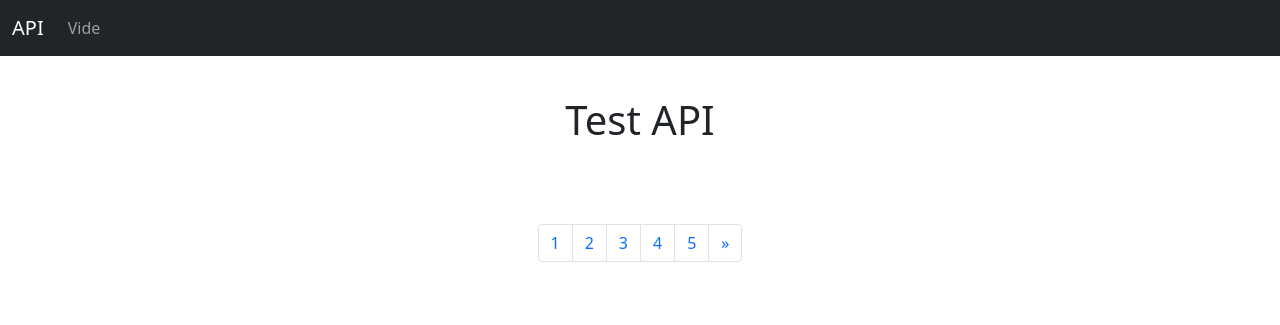
After one commit to ferdiLeCodeur/AppelAPI, a Symfony app: template templates/pages/index.html.twig in a window 1280 px wide. The commit adds this page. Shown: the top 325 px of the page. Run offline with Twig, Linux system fonts and the light colour scheme; the template is opened without the code that fills it, so the values that code supplies are empty; some libraries are stand-ins or nearby versions.

Commit message:
ajout pagination et correction du controller

```diff
--- /dev/null
+++ b/templates/pages/index.html.twig
@@ -0,0 +1,52 @@
+{% extends 'base.html.twig' %}
+
+{% block title %}page {{ numPage }}
+{% endblock %}
+
+{% block body %}
+
+    <div class="album py-5" id="france">
+        <div class="container">
+            <h1 class="mb-5">Test API</h1>
+            <div class="row row-cols-1 row-cols-sm-2 row-cols-md-3 g-3">
+                {% for data in pageDatas  %}
+                    <div class="col">
+                        <div class="card shadow-sm h-100">
+                            <div class="card-body">
+                                <h5 class="card-title">Titre: {{ data.id }} </h5>
+                            </div>
+                            <h6 class="card-footer bg-warning text-dark mx-2 rounded-pill">{{ data.title }}</h6>
+                        </div>
+                    </div>
+                {% endfor %}
+            </div>
+        </div>
+    </div>
+    <nav aria-label="Page navigation example   ">
+        <ul class="pagination justify-content-center">
+            {% if (numPage > 1 ) %}
+                <li class="page-item">
+                    <a class="page-link" href={{ numPage -1 }} aria-label="Previous">
+                        <span aria-hidden="true">&laquo;</span>
+                    </a>
+                </li>
+            {% endif %}
+            {% for n in 1..5 %}
+                {% if n == numPage %}
+                    <li class="page-item active">
+                {% else %}
+                    <li class="page-item">
+                {% endif %}
+                         <a class="page-link" href="http://127.0.0.1:8000/page/{{ n }}">{{ n }}</a>
+                    </li>
+            {% endfor %}
+            {% if (numPage < 10) %}
+                <li class="page-item">
+                    <a class="page-link" href={{ numPage +1 }} aria-label="Next">
+                        <span aria-hidden="true">&raquo;</span>
+                    </a>
+                </li>
+            {% endif %}
+        </ul>
+    </nav>
+{% endblock %}
```
Also changed, not shown: src/Controller/HomeController.php (+35 -3 lines), templates/home/index.html.twig (+3 -5 lines).
